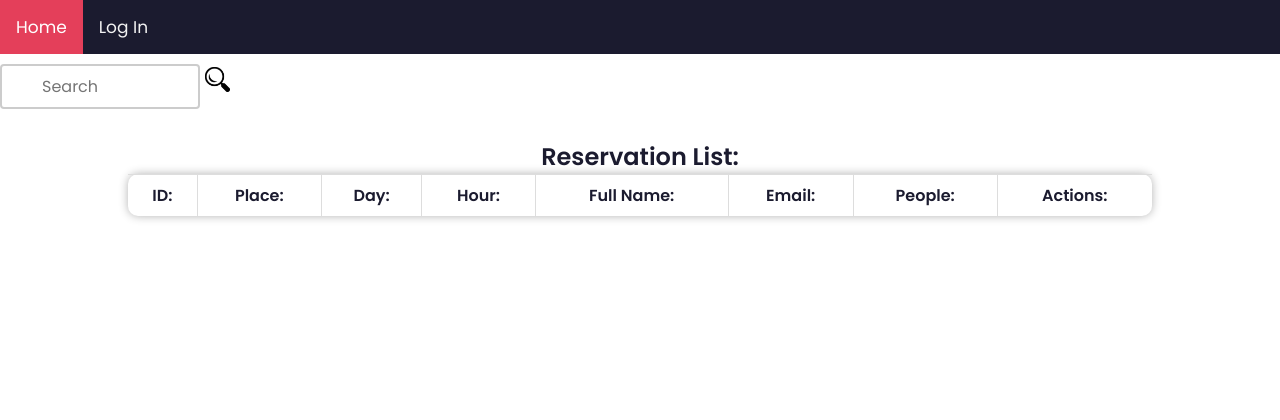
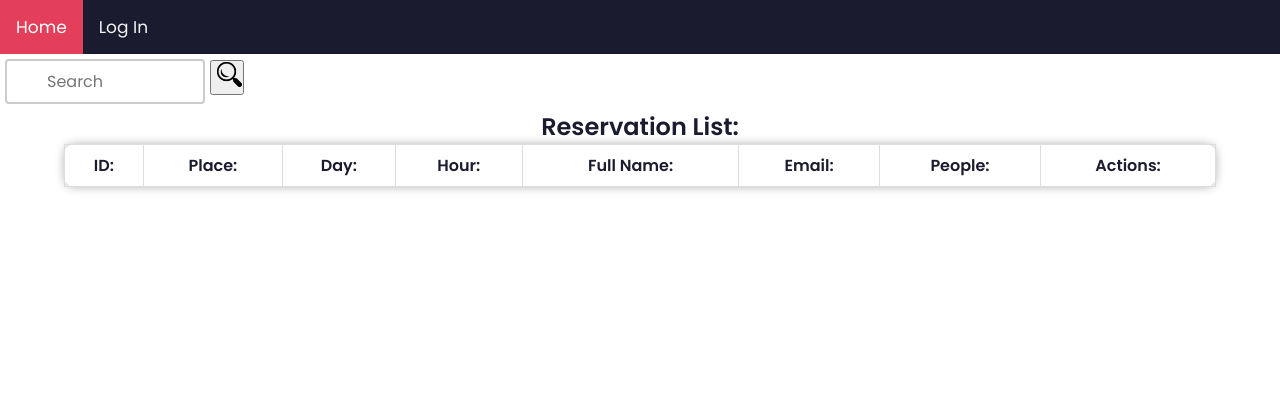
Before and after one commit to edgarjrivera/Bookea-tu-Mesa, a PHP site: page /ReservationTable.php in a window 1280 px wide. Shown: the top 420 px of the page. After the commit the page ends 191 px from the top, so only its background shows below. Run offline with PHP 8.4, Linux system fonts and the light colour scheme; data that the repository does not hold is empty.

Commit message:
Modify the reservation table css
remove un used css

```diff
--- a/CSS/LogIn-style.css
+++ b/CSS/LogIn-style.css
@@ -17,7 +17,7 @@
 }
 
 .topnav {
-  background-color: #1b1b2f;
+  background-color: rgba(27, 27, 47, 0.8);
   overflow: hidden;
 }
 
--- a/CSS/ReservationList-style.css
+++ b/CSS/ReservationList-style.css
@@ -44,116 +44,31 @@ body{
   color: #1b1b2f;
 }
 
-/* --------------- Log In Style --------------- */
-.center{
-  position: absolute;
-  top: 50%;
-  left: 50%;
-  transform: translate(-50%, -50%);
-  width: 400px;
-  height: 400px;
-  background: white;
-  border-radius: 30px;
-  box-shadow: 10px 10px 15px rgba(0,0,0,0.05);
-}
-.center h1{
-  text-align: center;
-  padding: 20px 0;
-  border-bottom: 2px solid silver;
-}
-.center form{
-  padding: 0 40px;
-  box-sizing: border-box;
-}
-form .txt_field{
-  position: relative;
-  border-bottom: 2px solid silver;
-  margin: 40px 0;
-}
-.txt_field input{
-  width: 100%;
-  padding: 0 5px;
-  height: 40px;
-  font-size: 16px;
-  border: none;
-  background: none;
-  outline: none;
-}
-.txt_field label{
-  position: absolute;
-  top: 50%;
-  left: 5px;
-  color: #1b1b2f;
-  transform: translateY(-50%);
-  font-size: 16px;
-  pointer-events: none;
-  transition: .5s;
-}
-.txt_field span::before{
-  content: '';
-  position: absolute;
-  top: 40px;
-  left: 0;
-  width: 0%;
-  height: 2px;
-  background: #2691d9;
-  transition: .5s;
-}
-.txt_field input:focus ~ label,
-.txt_field input:valid ~ label{
-  top: -5px;
-  color: #2691d9;
-}
-.txt_field input:focus ~ span::before,
-.txt_field input:valid ~ span::before{
-  width: 100%;
-}
-.pass{
-  margin: -5px 0 20px 5px;
-  color: #a6a6a6;
-  cursor: pointer;
-}
-.pass:hover{
-  text-decoration: underline;
-}
-input[type="submit"]{
-  width: 100%;
-  height: 50px;
-  border: 1px solid;
-  background: #e43f5a;
-  border-radius: 25px;
-  font-size: 18px;
-  color: #e9f4fb;
-  font-weight: 700;
-  cursor: pointer;
-  outline: none;
-}
-input[type="submit"]:hover{
-  border-color: #2691d9;
-  transition: .5s;
+/*------------------- Reservation List table style ---------------*/
+
+/* Set general styles for table */
+table {
+  width: 90%;
+  margin: auto;
+  border-collapse: collapse;
+  background-color: #fff;
+  box-shadow: 0 0 10px rgba(0, 0, 0, 0.3);
+  border-radius: 10px;
 }
 
-/*------------------- Reservation List table style ---------------*/
+/* Add styles for scrollable container */
+.table-container {
+  height: 1000px;
+  overflow-y: scroll;
+}
 
+/* Set alternating row colors */
+tr:nth-child(even) {
+  background-color: #f2f2f2;
+}
+
+/* Add padding and border for mobile screens */
 @media (max-width: 600px) {
-  /*-------------- Make table cells stack vertically ---------------*/
-  .All-Reservation tr {
-    display: block;
-    margin-bottom: 20px;
-  }
-
-  /*--------------- Hide table headers ---------------*/
-  .All-Reservation th {
-    display: none;
-  }
-
-  /*------------- Display table data as block elements -------------*/
-  .All-Reservation td {
-    display: block;
-    text-align: left;
-  }
-
-  /*----------- Add some padding and a border ------------*/
   .All-Reservation td::before {
     content: attr(data-label);
     font-weight: bold;
@@ -163,107 +78,40 @@ input[type="submit"]:hover{
   }
 }
 
-  table {
-    border-collapse: collapse;
-    width: 80%;
-    margin-bottom: 1rem;
-    background-color: #fff;
-    box-shadow: 0px 0px 20px rgba(0, 0, 0, 0.1);
-    margin: auto;
-    box-shadow: 0 0 10px rgba(0, 0, 0, 0.3);
-    border-radius: 10px;
-  }
-
-  /*------------------------ Add rounded corners and shadow to table --------------*/
-  table.All-Reservation {
-    border-collapse: collapse;
-    border-radius: 10px;
-    box-shadow: 0px 0px 10px rgba(0, 0, 0, 0.2);
-    overflow: auto;
+/* Set styles for table cells */
+table th,
+table td {
+  padding: 0.5rem;
+  text-align: center;
+  border: 1px solid #ddd;
 }
 
- /*--------------------- Adjust table size to be more compact ---------------*/
- table.All-Reservation td, table.All-Reservation th {
-  padding: 10px;
+/* Set Actions button styles */
+.delete-button {
+  background-color:#007bff;
+  border: 1px solid #007bff;
+  color: white;
+  cursor: pointer;
+  padding: 0.5rem 1rem;
+  border-radius: 5px;
+  box-shadow: 0px 2px 4px rgba(0, 0, 0, 0.3);
+  transition: all 0.2s ease-in-out;
 }
 
-/*----------------- Add scrollable container -----------------*/
-.table-container {
-  height: 10000px;
-  overflow-y: scroll;
+.delete-button:hover {
+  background-color: red;
+  border: 1px solid red;
+  color: #fff;
+  box-shadow: 0px 4px 8px rgba(0, 0, 0, 0.4);
+  transform: translateY(-2px);
 }
 
-  th, td {
-    text-align: left;
-    padding: 8px;
-  }
 
-  th {
-    background-color: #2c3e50;
-    color: white;
-  }
-
-  tr:nth-child(even) {
-    background-color: #f2f2f2;
-  }
-
-  .All-Reservation {
-    margin-top: 20px;
-  }
-
-  .All-Reservation td, .All-Reservation th {
-    padding: 8px;
-  }
-
-  .caption h2 {
-    text-align: center;
-    font-size: 30px;
-    margin-top: 20px;
-    margin-bottom: 20px;
-  }
-
-  table th,table td {
-    padding: 0.5rem;
-    text-align: center;
-    border: 1px solid #ddd;
-  }
-
-  table th {
-    background-color: #f2f2f2;
-    font-weight: bold;
-  }
-
-  table td:first-child,
-  table th:first-child {
-    border-left: none;
-  }
-
-  table td:last-child,
-  table th:last-child {
-    border-right: none;
-  }
-
-  table tr:last-child td {
-    border-bottom: none;
-  }
-
-  /*--------------------- Button styles ---------------------*/
-  button {
-    background-color: #fff;
-    border: none;
-    color: #007bff;
-    cursor: pointer;
-  }
-
-  button:hover {
-    background-color: #007bff;
-    color: #fff;
-  }
-/*----------- Search bar -------------*/
+/*------------------------------ Search bar --------------------------------*/
 .search-table {
   width: 200px;
   padding: 8px 20px;
-  margin: 10px 0;
+  margin: 5px;
   box-sizing: border-box;
   border: 2px solid #ccc;
   border-radius: 4px;
--- a/ReservationTable.php
+++ b/ReservationTable.php
@@ -53,19 +53,19 @@
             // Display table headers and search form
             echo '<form method="POST" action="">
                     <input type="text" placeholder="Search" name="search" class="search-table">
-                    <button type="submit" name="submit" value="search"><img src="Media\searchicon.png" alt="Search" class="logo-img" /></button>
+                    <button type="submit" class="search-button" name="submit" value="search"><img src="Media\searchicon.png" alt="Search" class="logo-img" /></button>
                 </form>
-                <table border="0" cellspacing="2" cellpadding="2">
+                <table>
                 <caption><h2>Reservation List:<h2></caption>
                 <tr>
                 <td><b>ID:</b></td>
-                <td><b>Place:</b></td>
-                <td><b>Day:</b></td>
-                <td><b>Hour:</b></td>
-                <td><b>Full Name:</b></td>
-                <td><b>Email:</b></td>
-                <td><b>People:</b></td>
-                <td><b>Actions:</b></td>
+                <td class="place"><b>Place:</b></td>
+                <td class="day"><b>Day:</b></td>
+                <td class="hour"><b>Hour:</b></td>
+                <td class="name"><b>Full Name:</b></td>
+                <td class="email"><b>Email:</b></td>
+                <td class="people"><b>People:</b></td>
+                <td class="actions"><b>Actions:</b></td>
                 </tr>';
 
             // Loop through result set and display data
@@ -88,7 +88,7 @@
                         <td>'.$Email.'</td>
                         <td>'.$cantidadP.'</td>
                         <td><form method="POST" action="">
-                            <button type="submit" name="delete" value="'.$id.'">Delete</button>
+                            <button type="submit" name="delete" value="'.$id.'" class="delete-button">Delete</button>
                         </form></td>
                     </tr>';
             }
--- a/main.css
+++ b/main.css
@@ -30,7 +30,7 @@ body {
 
 /* Navigation Menu */
 .topnav {
-  background-color: #1b1b2f;
+  background-color: rgba(27, 27, 47, 0.8);
   position: fixed;
   top: 0;
   width: 100%;
```
Also changed, not shown: BookeaTuMesa.php (+6 -6 lines).
